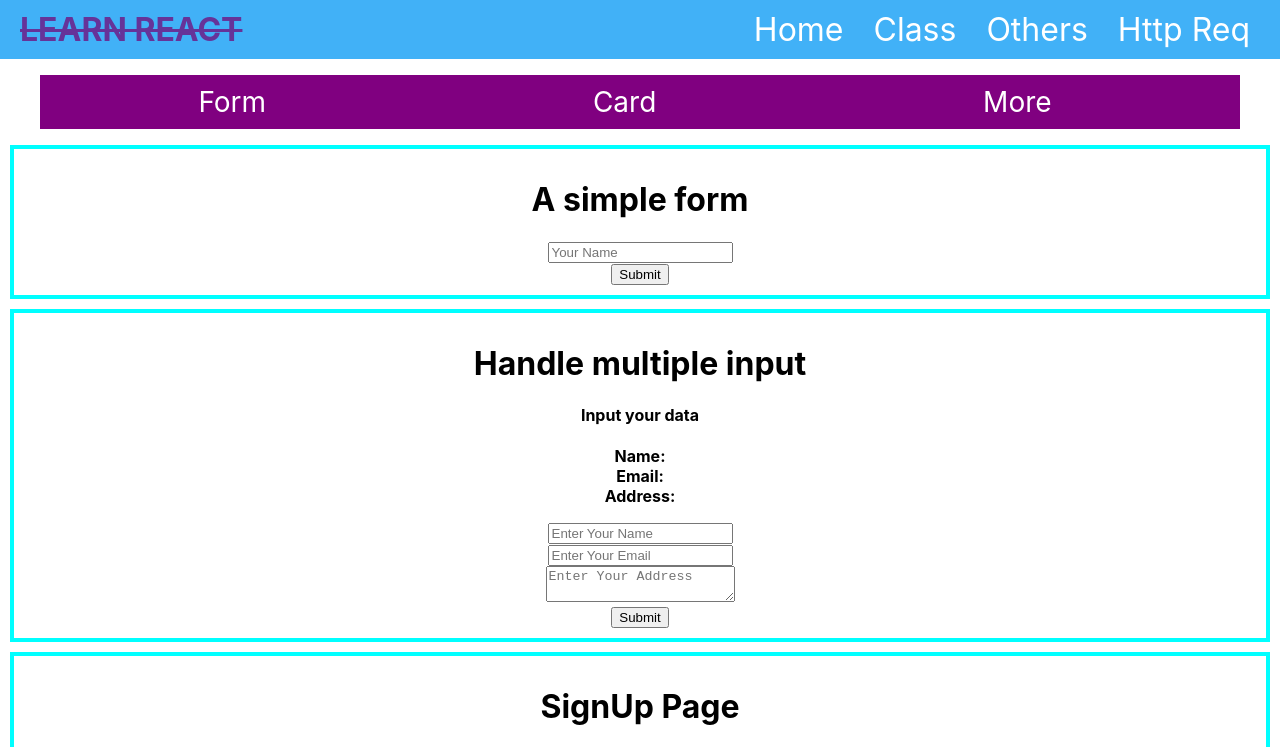
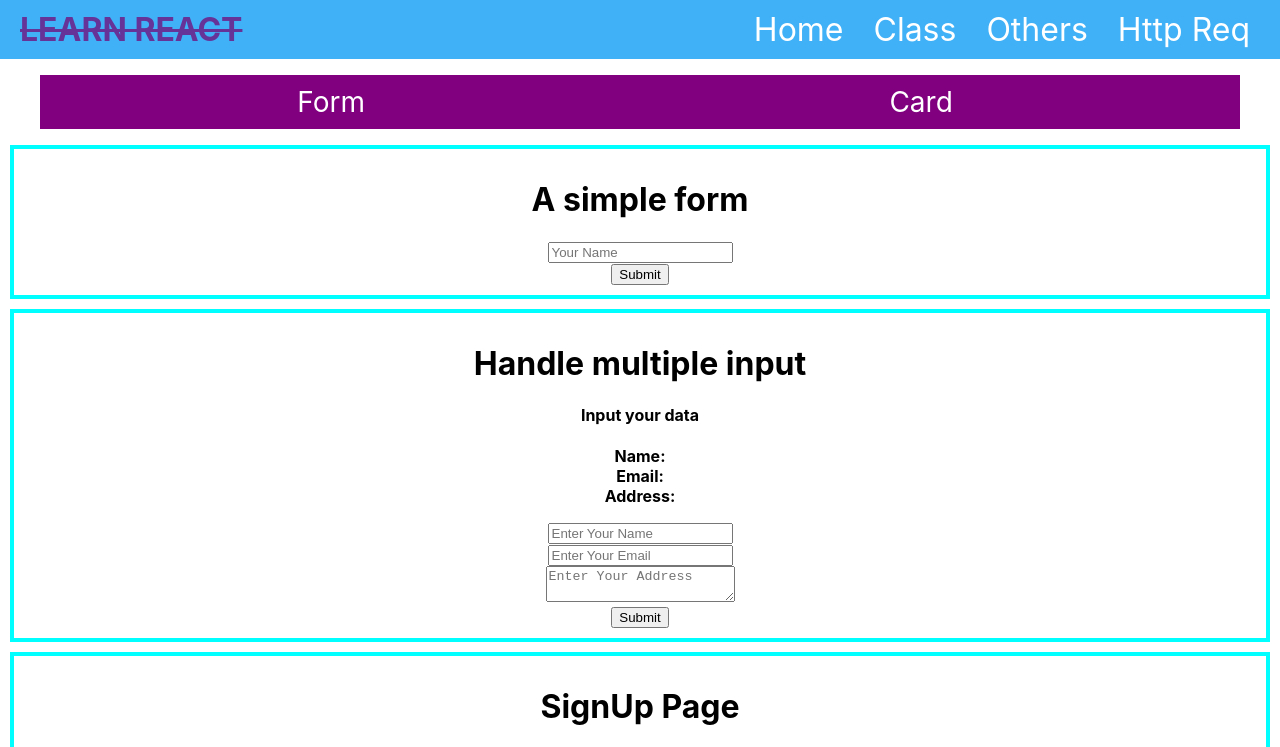
Before and after one commit to khaled39ab/React-With-LWS, a React (Create React App) app: page /others in a window 1280 px wide. Shown: the top 747 px of the page. Built offline with nearby package versions, Linux system fonts and the light colour scheme.

Commit message:
changes more

```diff
--- a/src/App.js
+++ b/src/App.js
@@ -9,6 +9,7 @@ import Country from './HttpReq/Country';
 import QuotesGenerator from './HttpReq/QuotesGenerator';
 import More from './HttpReq/More';
 import Others from './page/Others';
+import Card from './page/Card';
 
 
 function App() {
@@ -24,6 +25,7 @@ function App() {
         <Route path="/post" element={<QuotesGenerator></QuotesGenerator>}></Route>
         <Route path="/more" element={<More></More>}></Route>
         <Route path="/others" element={<Others></Others>}></Route>
+        <Route path="/card" element={<Card></Card>}></Route>
       </Routes>
 
     </div>
--- /dev/null
+++ b/src/page/Card.js
@@ -0,0 +1,15 @@
+import React from 'react';
+import OthersNavbar from './OthersNavbar';
+
+const Card = () => {
+    return (
+        <div>
+            <OthersNavbar></OthersNavbar>
+            <div>
+
+            </div>
+        </div>
+    );
+};
+
+export default Card;
--- a/src/page/Form.js
+++ b/src/page/Form.js
@@ -2,10 +2,12 @@ import React from 'react';
 import MultipleInput from './../Form/MultipleInput';
 import Signup from './../Form/Signup';
 import SingleForm from './../Form/SingleForm';
+import OthersNavbar from './OthersNavbar';
 
 const Form = () => {
     return (
         <div>
+            <OthersNavbar></OthersNavbar>
             <SingleForm></SingleForm>
             <MultipleInput></MultipleInput>
             <Signup></Signup>
--- a/src/page/Others.js
+++ b/src/page/Others.js
@@ -1,29 +1,10 @@
 import React from 'react';
-import { Link } from 'react-router-dom';
 import Form from './Form';
 
 const Others = () => {
-    const listStyle = {
-        textDecoration: 'none',
-        fontSize: '28px',
-        backgroundColor: 'purple',
-        padding: '10px',
-        color: 'white',
-        marginTop: '0',
-        display: 'flex',
-        justifyContent: 'space-around'
-    }
+
     return (
         <div>
-            <div style={{ marginRight: '40px' }}>
-                <ul>
-                    <li style={listStyle}>
-                        <Link className='link' to={'/form'}>Form</Link>
-                        <Link className='link' to={'/'}>Card</Link>
-                        <Link className='link' to={'/'}>More</Link>
-                    </li>
-                </ul>
-            </div>
             <Form></Form>
         </div>
     );
--- /dev/null
+++ b/src/page/OthersNavbar.js
@@ -0,0 +1,28 @@
+import React from 'react';
+import { Link } from 'react-router-dom';
+
+const OthersNavbar = () => {
+    const listStyle = {
+        textDecoration: 'none',
+        fontSize: '28px',
+        backgroundColor: 'purple',
+        padding: '10px',
+        color: 'white',
+        marginTop: '0',
+        display: 'flex',
+        justifyContent: 'space-around'
+    }
+    return (
+        <div style={{ marginRight: '40px' }}>
+            <ul>
+                <li style={listStyle}>
+                    <Link className='link' to={'/form'}>Form</Link>
+                    <Link className='link' to={'/card'}>Card</Link>
+                    {/* <Link className='link' to={'/'}>More</Link> */}
+                </li>
+            </ul>
+        </div>
+    );
+};
+
+export default OthersNavbar;
```
